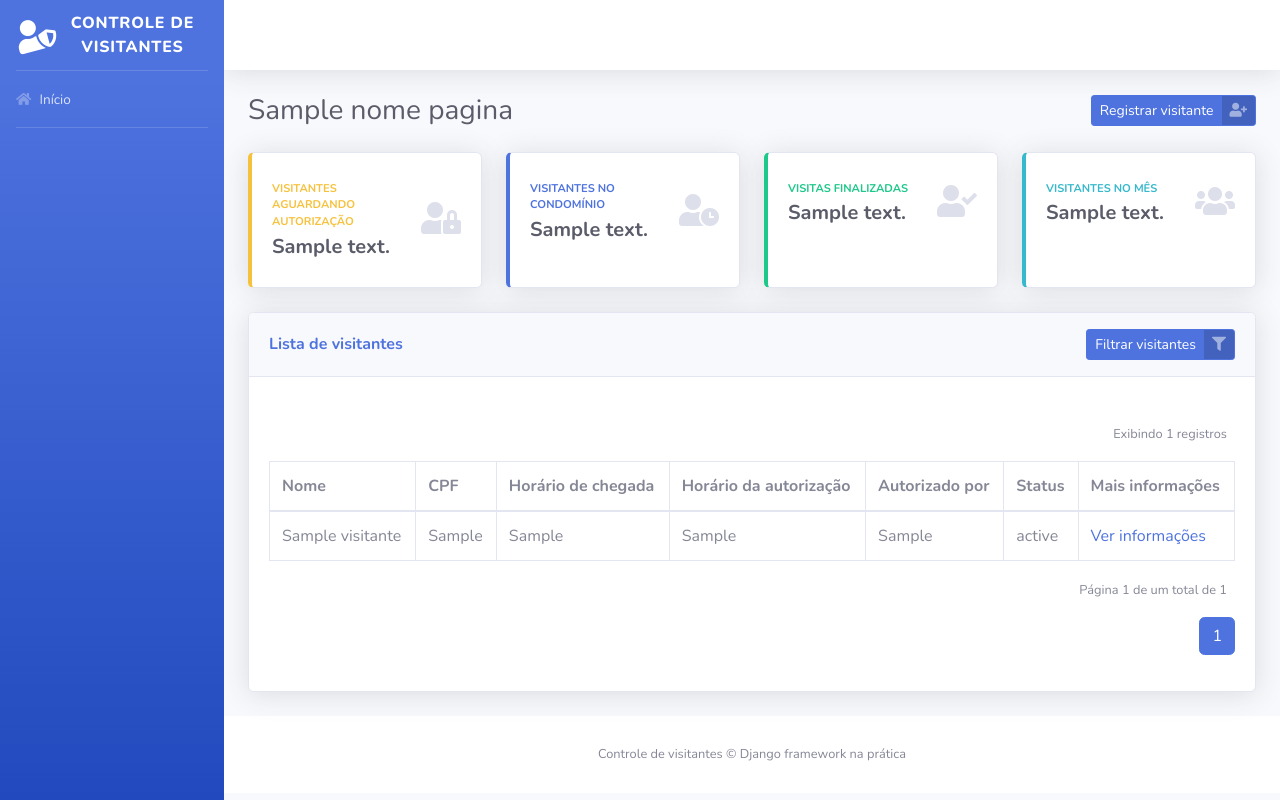
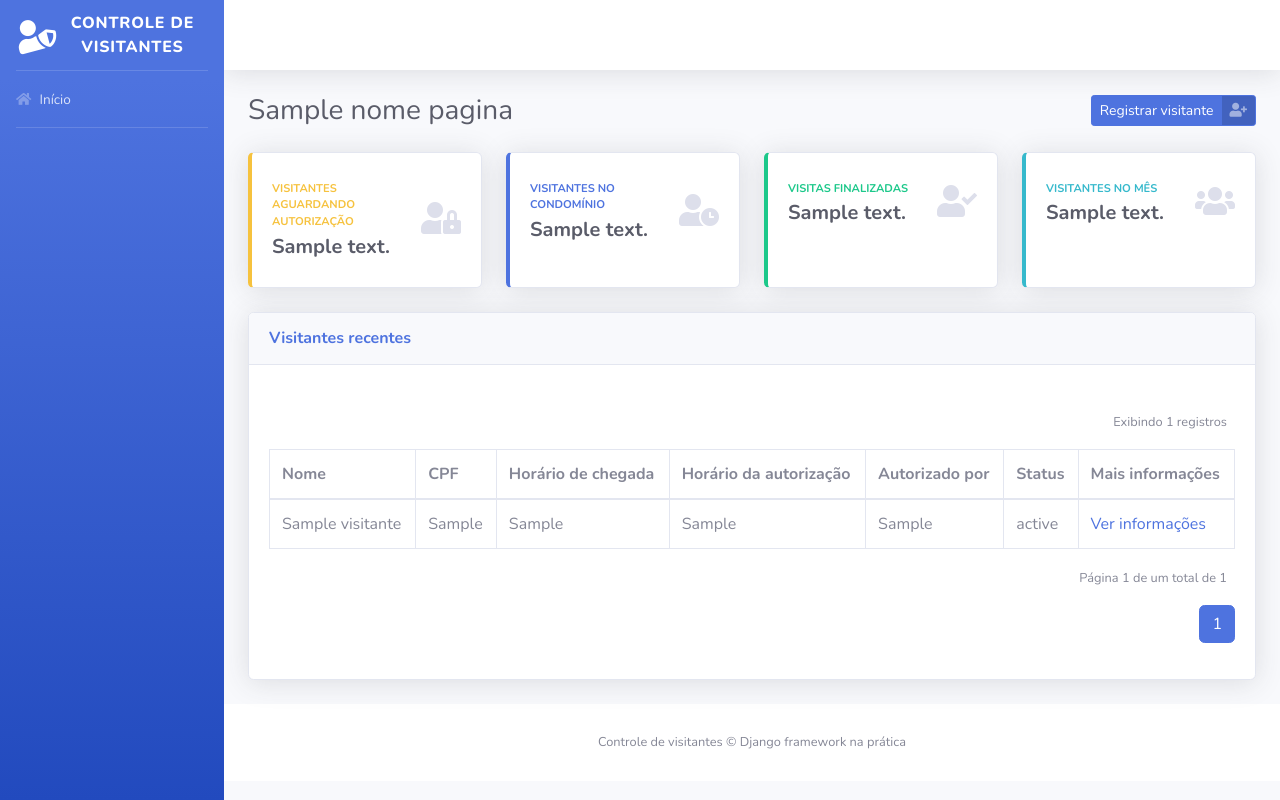
Before and after one commit to tchaguitos/controle-visitantes, a Django app: template templates/index.html in a window 1280 px wide. Run offline with Django 3.2, Linux system fonts and the light colour scheme; the template is opened without the code that fills it: most values are stand-ins (such as "Sample title", 1, 10 or a date in 2020); some libraries are stand-ins or nearby versions.

Commit message:
refactor: remove django-filter

```diff
--- a/controle_visitantes/settings.py
+++ b/controle_visitantes/settings.py
@@ -20,7 +20,6 @@ INSTALLED_APPS = [
 
 INSTALLED_APPS += [
     "widget_tweaks",
-    "django_filters",
 ]
 
 INSTALLED_APPS += [
--- a/requirements-dev.txt
+++ b/requirements-dev.txt
@@ -1,6 +1,5 @@
 asgiref==3.2.3
 Django==3.0.2
-django-filter==2.2.0
 django-widget-tweaks==1.4.5
 pkg-resources==0.0.0
 pytz==2019.3
--- a/requirements.txt
+++ b/requirements.txt
@@ -1,6 +1,5 @@
 asgiref==3.2.3
 Django==3.0.2
-django-filter==2.2.0
 django-widget-tweaks==1.4.5
 pkg-resources==0.0.0
 pytz==2019.3
--- a/templates/index.html
+++ b/templates/index.html
@@ -97,27 +97,7 @@
 
     <div class="card shadow mb-4">
         <div class="card-header py-3 d-sm-flex align-items-center justify-content-between mb-4">
-            <h6 class="m-0 font-weight-bold text-primary">Lista de visitantes</h6>
-
-            <div class="text-right">
-                {% if visitantes_filter.data %}
-                    <a href="{% url 'index' %}" class="btn btn-secondary btn-icon-split btn-sm">
-                        <span class="text">Resetar filtros</span>
-
-                        <span class="icon text-white-50">
-                            <i class="fas fa-eraser"></i>
-                        </span>
-                    </a>
-                {% endif %}
-
-                <a data-toggle="collapse" href="#collapseFilter" role="button" aria-expanded="false" aria-controls="#collapseFilter" class="btn btn-primary btn-icon-split btn-sm">
-                    <span class="text">Filtrar visitantes</span>
-
-                    <span class="icon text-white-50">
-                        <i class="fas fa-filter"></i>
-                    </span>
-                </a>
-            </div>
+            <h6 class="m-0 font-weight-bold text-primary">Visitantes recentes</h6>
         </div>
 
         <div class="card-body">
@@ -126,39 +106,6 @@
                     Exibindo {{ pagina_obj.paginator.count }} registros
                 </small>
             </p>
-
-            <div id="collapseFilter" class="collapse mb-4">
-                <div class="card card-body">
-                    <h5 class="mb-3 text-primary">
-                        Filtrar visitantes
-                    </h5>
-
-                    <p class="mb-4">
-                        <small>
-                            Filtre visitantes por nome, CPF, status ou x preenchendo os campos abaixo com a informação desejada
-                        </small>
-                    </p>
-
-                    <form class="form-row">
-                        {% for field in visitantes_filter.form %}
-                            <div class="form-group col-md-3">
-                                <label>{{ field.label }}</label>
-                                {% render_field field placeholder=field.label class="form-control form-control-sm" %}
-                            </div>
-                        {% endfor %}
-
-                        <div class="col-md-12 text-right">
-                            <a data-toggle="collapse" href="#collapseFilter" role="button" aria-expanded="false" aria-controls="#collapseFilter" class="btn btn-secondary btn-sm text-white">
-                                <span class="text">Cancelar</span>
-                            </a>
-
-                            <button class="btn btn-primary btn-sm" type="submit">
-                                <span class="text">Filtrar</span>
-                            </button>
-                        </div>
-                    </form>
-                </div>
-            </div>
 
             <div class="table-responsive">
                 <table class="table table-bordered dataTable" id="dataTable" width="100%" cellspacing="0" role="grid" aria-describedby="dataTable_info" style="width: 100%;">
```
Also changed, not shown: apps/dashboard/views.py (+4 -12 lines), apps/visitantes/filters.py (deleted, +0 -13 lines), apps/visitantes/models.py (+5 -5 lines).
